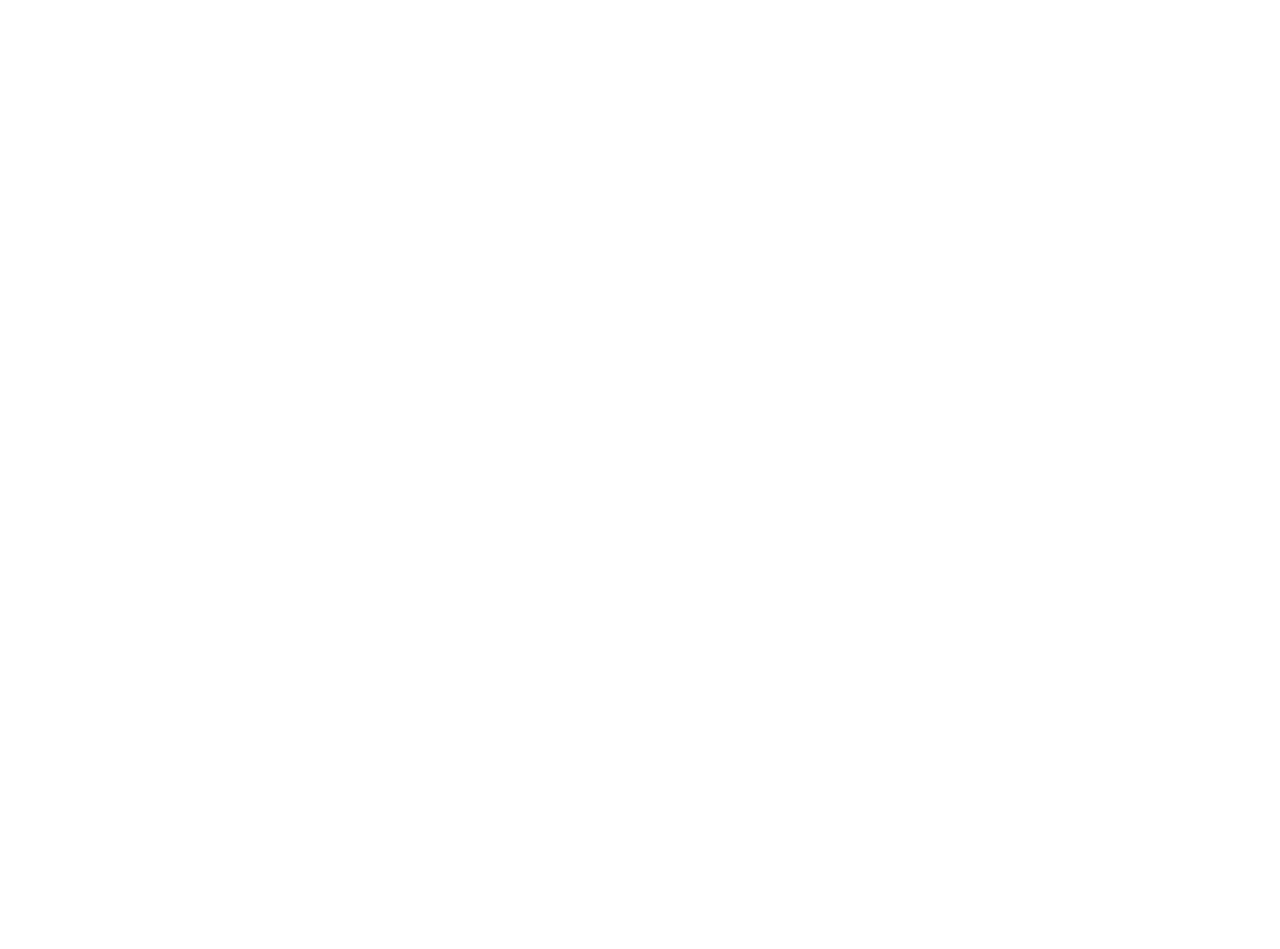
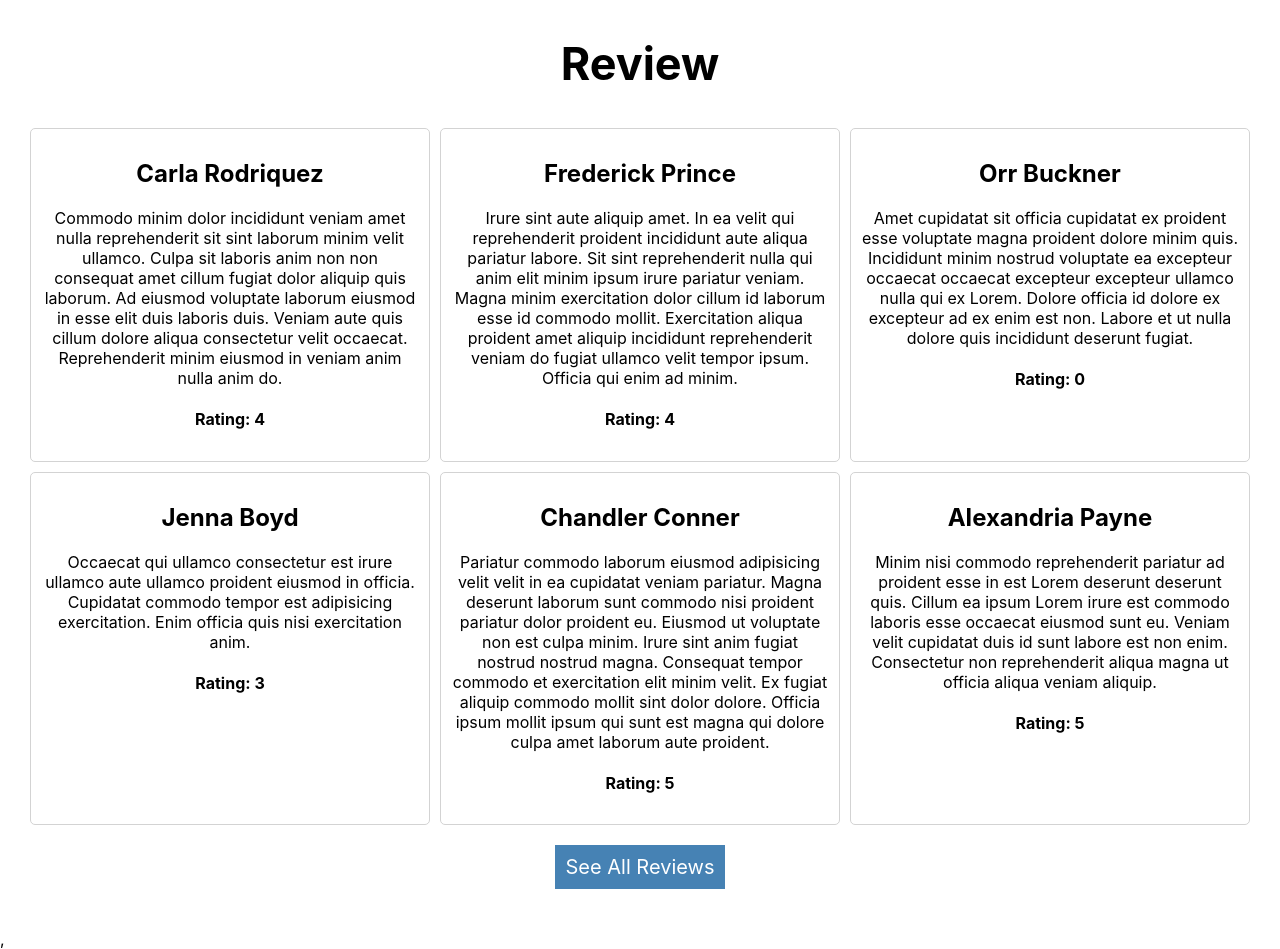
Before and after one commit to nishattasnim08/camera-haul, a React (Create React App) app: page / in a window 1280 px wide. Shown: the part 520-1469 px from the top of the page. Before the commit the page ends 800 px from the top, so only its background shows below. Built offline with nearby package versions, Linux system fonts and the light colour scheme.

Commit message:
Review part commited

```diff
--- a/package.json
+++ b/package.json
@@ -8,6 +8,7 @@
     "@testing-library/user-event": "^13.5.0",
     "react": "^18.0.0",
     "react-dom": "^18.0.0",
+    "react-router-dom": "^6.3.0",
     "react-scripts": "5.0.0",
     "web-vitals": "^2.1.4"
   },
--- /dev/null
+++ b/public/review.json
@@ -0,0 +1,44 @@
+[
+    {
+      "id": 1,
+      "picture": "http://placehold.it/32x32",
+      "rating": 4,
+      "name": "Carla Rodriquez",
+      "review": "Commodo minim dolor incididunt veniam amet nulla reprehenderit sit sint laborum minim velit ullamco. Culpa sit laboris anim non non consequat amet cillum fugiat dolor aliquip quis laborum. Ad eiusmod voluptate laborum eiusmod in esse elit duis laboris duis. Veniam aute quis cillum dolore aliqua consectetur velit occaecat. Reprehenderit minim eiusmod in veniam anim nulla anim do.\r\n"
+    },
+    {
+      "id": 2,
+      "picture": "http://placehold.it/32x32",
+      "rating": 4,
+      "name": "Frederick Prince",
+      "review": "Irure sint aute aliquip amet. In ea velit qui reprehenderit proident incididunt aute aliqua pariatur labore. Sit sint reprehenderit nulla qui anim elit minim ipsum irure pariatur veniam. Magna minim exercitation dolor cillum id laborum esse id commodo mollit. Exercitation aliqua proident amet aliquip incididunt reprehenderit veniam do fugiat ullamco velit tempor ipsum. Officia qui enim ad minim.\r\n"
+    },
+    {
+      "id": 3,
+      "picture": "http://placehold.it/32x32",
+      "rating": 0,
+      "name": "Orr Buckner",
+      "review": "Amet cupidatat sit officia cupidatat ex proident esse voluptate magna proident dolore minim quis. Incididunt minim nostrud voluptate ea excepteur occaecat occaecat excepteur excepteur ullamco nulla qui ex Lorem. Dolore officia id dolore ex excepteur ad ex enim est non. Labore et ut nulla dolore quis incididunt deserunt fugiat.\r\n"
+    },
+    {
+      "id": 4,
+      "picture": "http://placehold.it/32x32",
+      "rating": 3,
+      "name": "Jenna Boyd",
+      "review": "Occaecat qui ullamco consectetur est irure ullamco aute ullamco proident eiusmod in officia. Cupidatat commodo tempor est adipisicing exercitation. Enim officia quis nisi exercitation anim.\r\n"
+    },
+    {
+      "id": 5,
+      "picture": "http://placehold.it/32x32",
+      "rating": 5,
+      "name": "Chandler Conner",
+      "review": "Pariatur commodo laborum eiusmod adipisicing velit velit in ea cupidatat veniam pariatur. Magna deserunt laborum sunt commodo nisi proident pariatur dolor proident eu. Eiusmod ut voluptate non est culpa minim. Irure sint anim fugiat nostrud nostrud magna. Consequat tempor commodo et exercitation elit minim velit. Ex fugiat aliquip commodo mollit sint dolor dolore. Officia ipsum mollit ipsum qui sunt est magna qui dolore culpa amet laborum aute proident.\r\n"
+    },
+    {
+      "id": 6,
+      "picture": "http://placehold.it/32x32",
+      "rating": 5,
+      "name": "Alexandria Payne",
+      "review": "Minim nisi commodo reprehenderit pariatur ad proident esse in est Lorem deserunt deserunt quis. Cillum ea ipsum Lorem irure est commodo laboris esse occaecat eiusmod sunt eu. Veniam velit cupidatat duis id sunt labore est non enim. Consectetur non reprehenderit aliqua magna ut officia aliqua veniam aliquip.\r\n"
+    }
+  ]
--- a/src/App.js
+++ b/src/App.js
@@ -1,13 +1,19 @@
-import logo from './logo.svg';
 import './App.css';
 import Header from './Components/Header/Header';
 import Home from './Components/Home/Home';
+import { Routes, Route, Link } from "react-router-dom";
+import Reviews from './Components/Reviews/Reviews';
 
 function App() {
   return (
     <div>
       <Header></Header>
-      <Home></Home>
+      <Routes>
+        <Route path="/" element={<Home />} />
+        <Route path="review" element={<Reviews />} />
+        <Route path="dashboard" element={<Reviews />} />
+        <Route path="blogs" element={<Reviews />} />
+      </Routes>
     </div>
   );
 }
--- /dev/null
+++ b/src/Components/CustomHooks/useReview.js
@@ -0,0 +1,14 @@
+import { useEffect, useState } from "react"
+
+const useReview = () => {
+    const [reviews, setReviews] = useState([]);
+    useEffect(()=>{
+        fetch('review.json')
+        .then(res => res.json())
+        .then(data => setReviews(data))
+    } ,[])
+
+    return [reviews, setReviews];
+}
+
+export default useReview;
--- a/src/Components/Header/Header.js
+++ b/src/Components/Header/Header.js
@@ -4,8 +4,8 @@
 const Header = () => {
     return (
         <nav className='header'>
-            <a href="">Home</a>
-            <a href="">Review</a>
+            <a href="/">Home</a>
+            <a href="/review">Review</a>
             <a href="">Dashboard</a>
             <a href="">Blogs</a>
             <a href="">About</a>
--- a/src/Components/Home/Home.css
+++ b/src/Components/Home/Home.css
@@ -20,3 +20,29 @@
 .product-image{
     margin: 60px 20px;
 }
+.review-content{
+    display: grid;
+    grid-template-columns: repeat(3, 1fr);
+    grid-gap: 10px;
+    text-align: center;
+}
+.review-part{
+    margin: 50px 30px;
+}
+.review-head{
+    text-align: center;
+    font-size: 30px;
+    font-weight: 600;
+}
+.review-button{
+    margin-top: 30px;
+    text-align: center;
+}
+.review-button a{
+    text-decoration: none;
+    text-align: center;
+    font-size: 20px;
+    color: white;
+    padding: 10px;
+    background-color: steelblue;
+}
--- a/src/Components/Home/Home.js
+++ b/src/Components/Home/Home.js
@@ -1,8 +1,11 @@
 import React from 'react';
 import './Home.css';
 import product from '../../images/product.png'
+import useReview from '../CustomHooks/useReview';
+import Review from '../Review/Review';
 
 const Home = () => {
+    const [reviews, setReviews] = useReview();
     return (
         <div>
             <div className='product'>
@@ -15,6 +18,22 @@
                     <img src={product} alt="" />
                 </div>
             </div>
+            <div className="review-part">
+                <div className='review-head'>
+                    <h2>Review</h2>
+                </div>
+                <div className='review-content'>
+                    {
+                        reviews.map(review => <Review
+                            key={review.id}
+                            review={review}
+                        ></Review>)
+                    }
+                </div>
+                <div className='review-button'>
+                    <a href="/review">See All Reviews</a>
+                </div>
+            </div>
         </div>
     );
 };
--- /dev/null
+++ b/src/Components/Review/Review.css
@@ -0,0 +1,5 @@
+.review{
+    border: 1px solid lightgray;
+    border-radius: 5px;
+    padding: 10px;
+}
--- /dev/null
+++ b/src/Components/Review/Review.js
@@ -0,0 +1,15 @@
+import React from 'react';
+import './Review.css';
+
+const Review = (props) => {
+    const {id, name, review, rating} = props.review;
+    return (
+        <div className='review'>
+            <h2>{name}</h2>
+            <p>{review}</p>
+            <h4>Rating: {rating}</h4>
+        </div>
+    );
+};
+
+export default Review;
--- /dev/null
+++ b/src/Components/Reviews/Reviews.js
@@ -0,0 +1,11 @@
+import React from 'react';
+
+const Reviews = () => {
+    return (
+        <div>
+            <h1>Reviews</h1>
+        </div>
+    );
+};
+
+export default Reviews;
--- a/src/index.js
+++ b/src/index.js
@@ -3,10 +3,13 @@
 import './index.css';
 import App from './App';
 import reportWebVitals from './reportWebVitals';
+import { BrowserRouter } from "react-router-dom";
 
 ReactDOM.render(
   <React.StrictMode>
+    <BrowserRouter>
     <App />
+  </BrowserRouter>,
   </React.StrictMode>,
   document.getElementById('root')
 );
```
Also changed, not shown: src/Components/Reviews/Reviews.css (added), 1 other file (tests, documents, lock files or other folders).
